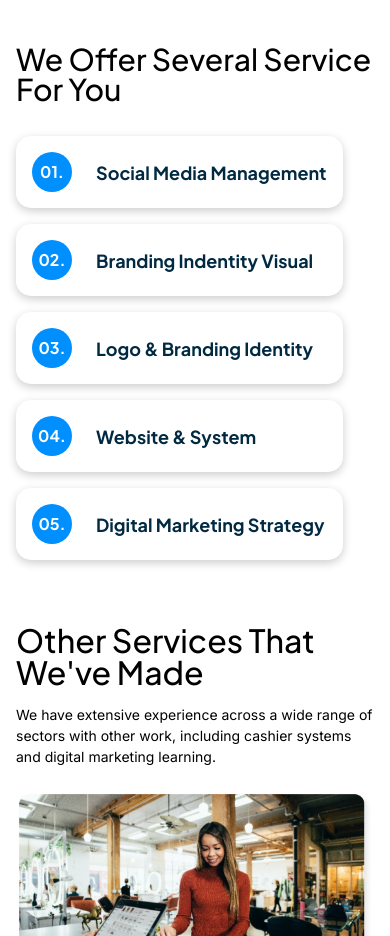
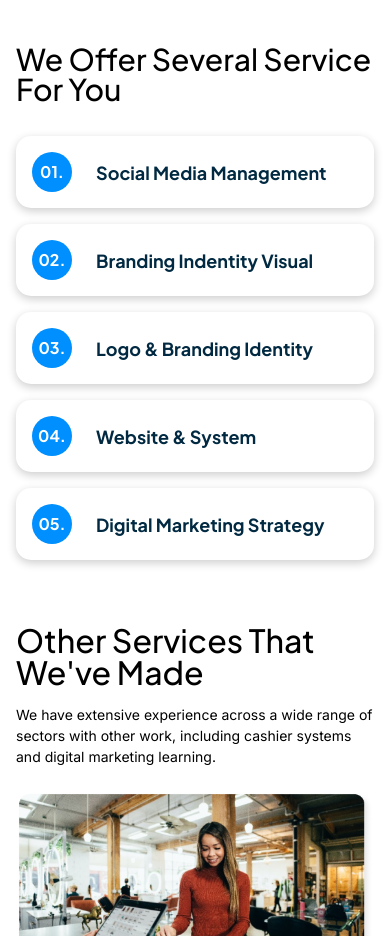
Before and after one commit to dimasasna/HiSocial, a plain HTML site: page homepage.html in a window 390 px wide. Shown: the part 1400-2336 px from the top of the page. Drawn offline with nearby package versions, Linux system fonts and the light colour scheme; a web font is replaced by a local one.

Commit message:
fix: width several service

```diff
--- a/homepage.html
+++ b/homepage.html
@@ -197,7 +197,7 @@
             </div>
             <div class="flex flex-row justify-between lg:mt-14 mt-8 gap-10">
                 <img class="w-50% hidden lg:block" src="assets/img/several-service.png" alt="">
-                <div class="lg:w-[50%] ">
+                <div class="lg:w-[50%] w-full">
                     <div
                         class="w-full h-auto flex flex-row justify-start items-center gap-6 bg-white shadow-[0_3px_10px_rgb(0,0,0,0.2)] p-4 mb-4 rounded-[15px]">
                         <div
```
